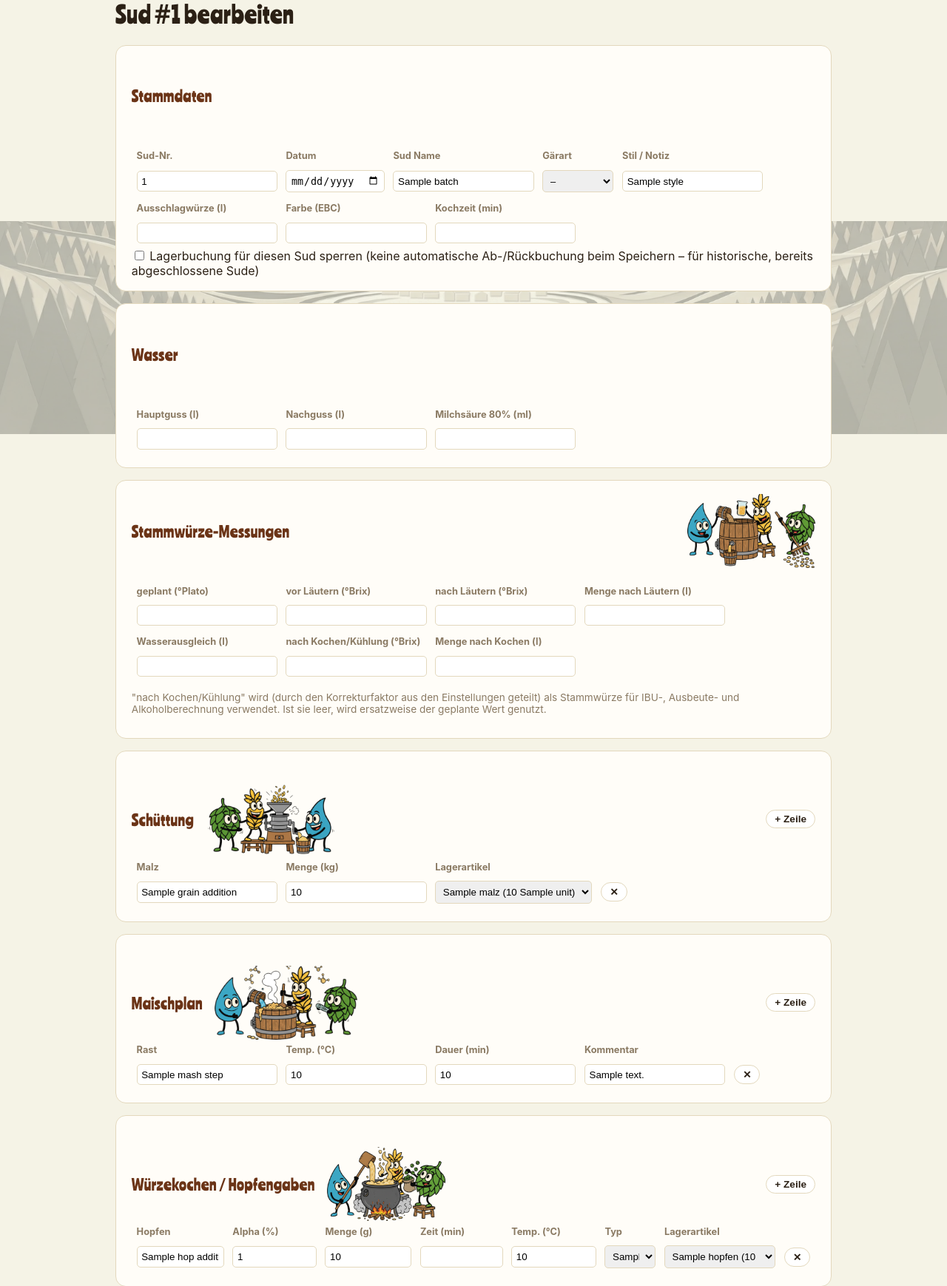
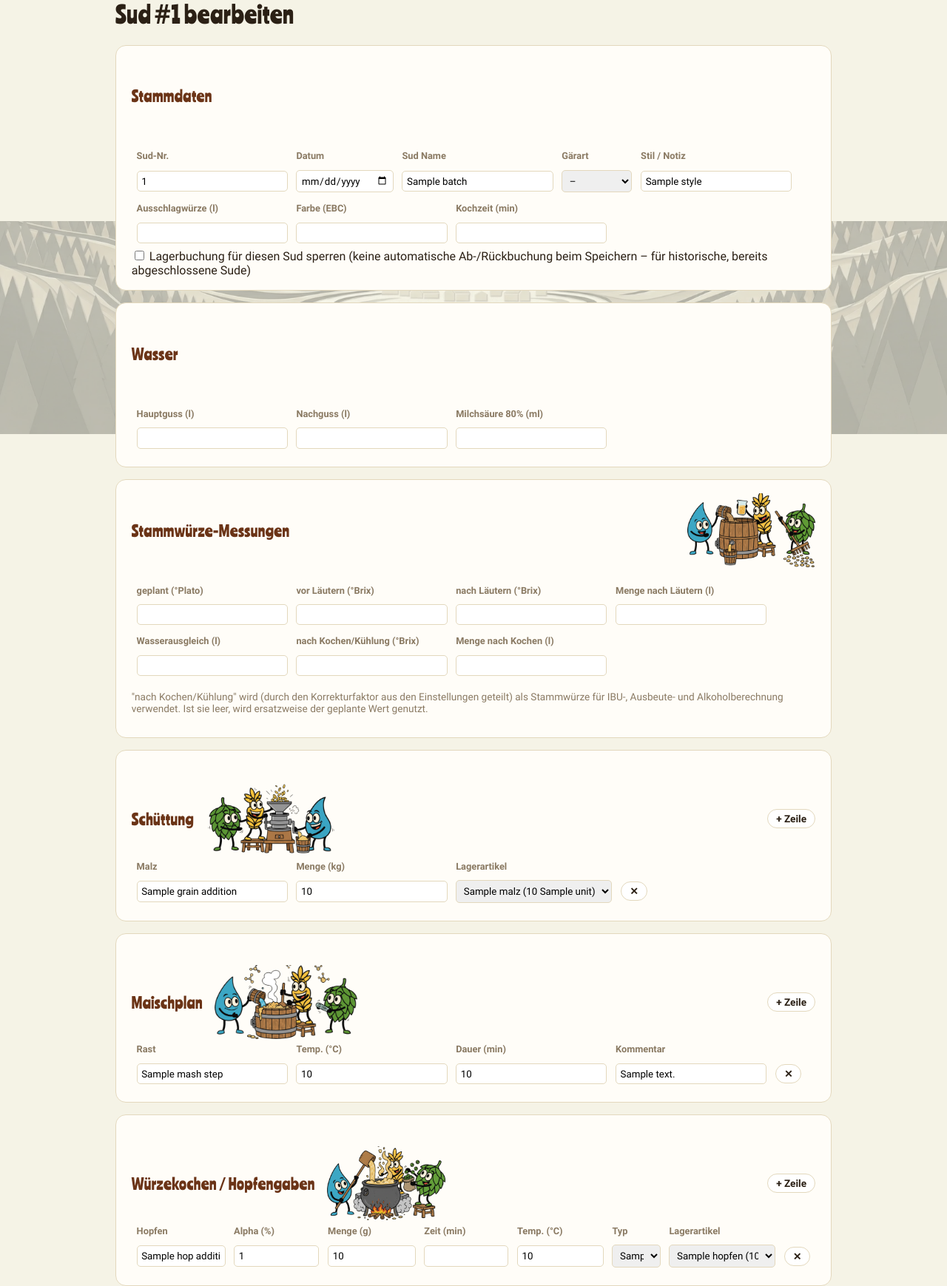
Before and after one commit to macgaiser/HighValley-BrewLog, a FastAPI app: template app/templates/batch_form.html in a window 1280 px wide. Shown: the part 213-1952 px from the top of the page at 74% size. Run offline with FastAPI, Linux system fonts and the light colour scheme; the template is opened without the code that fills it: most values are stand-ins (such as "Sample title", 1, 10 or a date in 2020).

Commit message:
Switch default font to Roboto and fix date fields inheriting it
Date inputs (and form controls in general) don't inherit the page
font-family by default in browsers, so they fell back to the OS UI
font while surrounding text used the app's font stack. Add a global
input/select/textarea/button font-family: inherit rule to fix that,
and make Roboto (self-hosted, matching the existing pattern used for
the Ranchers display font) the app's standard font.

Co-Authored-By: Claude Sonnet 5 <noreply@anthropic.com>
Claude-Session: https://claude.ai/code/session_012cmh8vBpo4xaiKC3AG6YBo

```diff
--- a/app/static/style.css
+++ b/app/static/style.css
@@ -2,6 +2,22 @@
   font-family: "Ranchers";
   src: url("/static/fonts/ranchers.woff2") format("woff2");
   font-weight: 400;
+  font-style: normal;
+  font-display: swap;
+}
+
+@font-face {
+  font-family: "Roboto";
+  src: url("/static/fonts/roboto-regular.woff2") format("woff2");
+  font-weight: 400;
+  font-style: normal;
+  font-display: swap;
+}
+
+@font-face {
+  font-family: "Roboto";
+  src: url("/static/fonts/roboto-bold.woff2") format("woff2");
+  font-weight: 700;
   font-style: normal;
   font-display: swap;
 }
@@ -26,10 +42,14 @@
 
 body {
   margin: 0;
-  font-family: -apple-system, BlinkMacSystemFont, "Segoe UI", Roboto, sans-serif;
+  font-family: "Roboto", -apple-system, BlinkMacSystemFont, "Segoe UI", sans-serif;
   background: var(--bg);
   color: var(--text);
   position: relative;
+}
+
+input, select, textarea, button {
+  font-family: inherit;
 }
 body::before {
   content: "";
```
Also changed, not shown: app/static/fonts/roboto-bold.woff2 (added), app/static/fonts/roboto-regular.woff2 (added).
